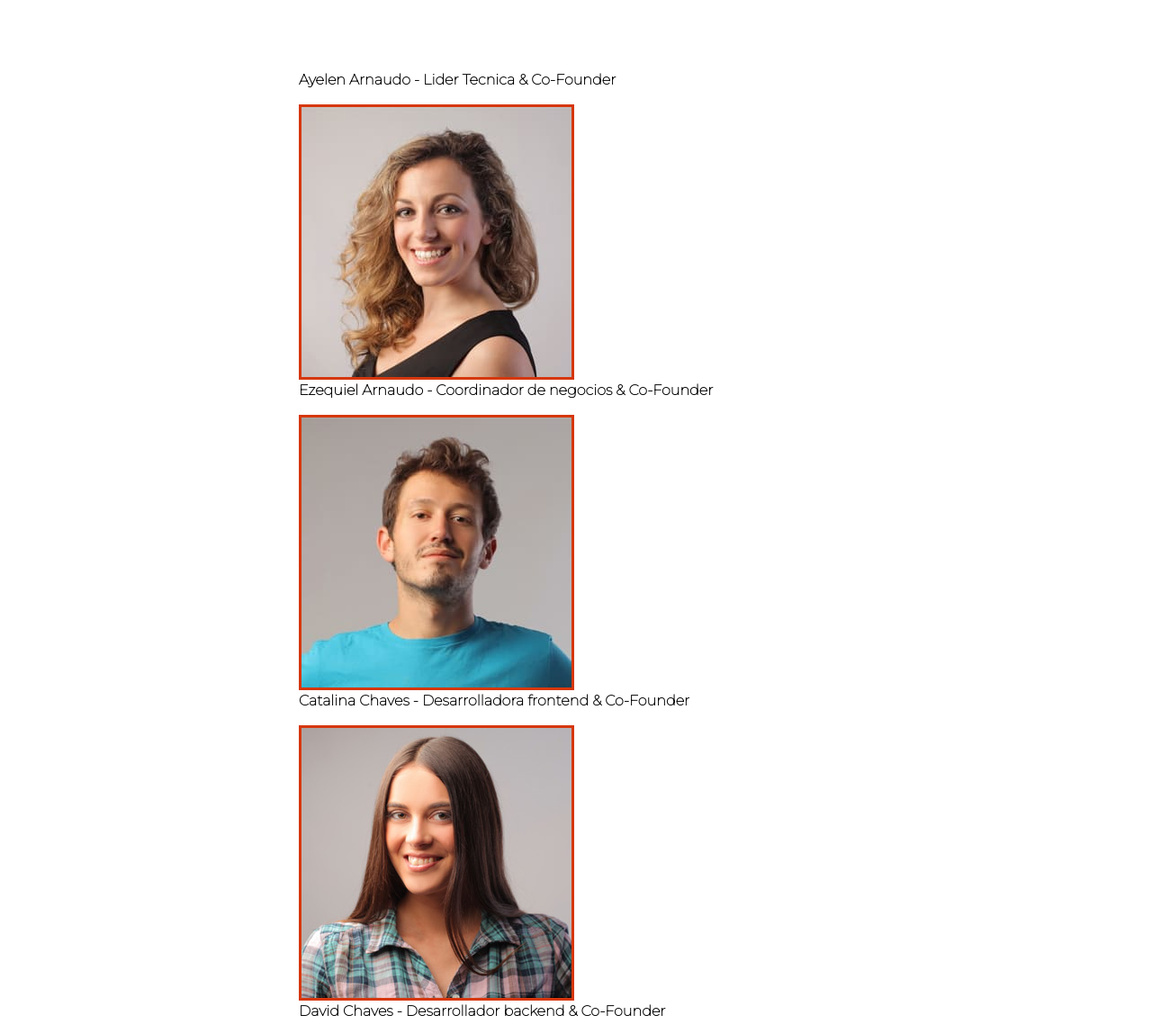
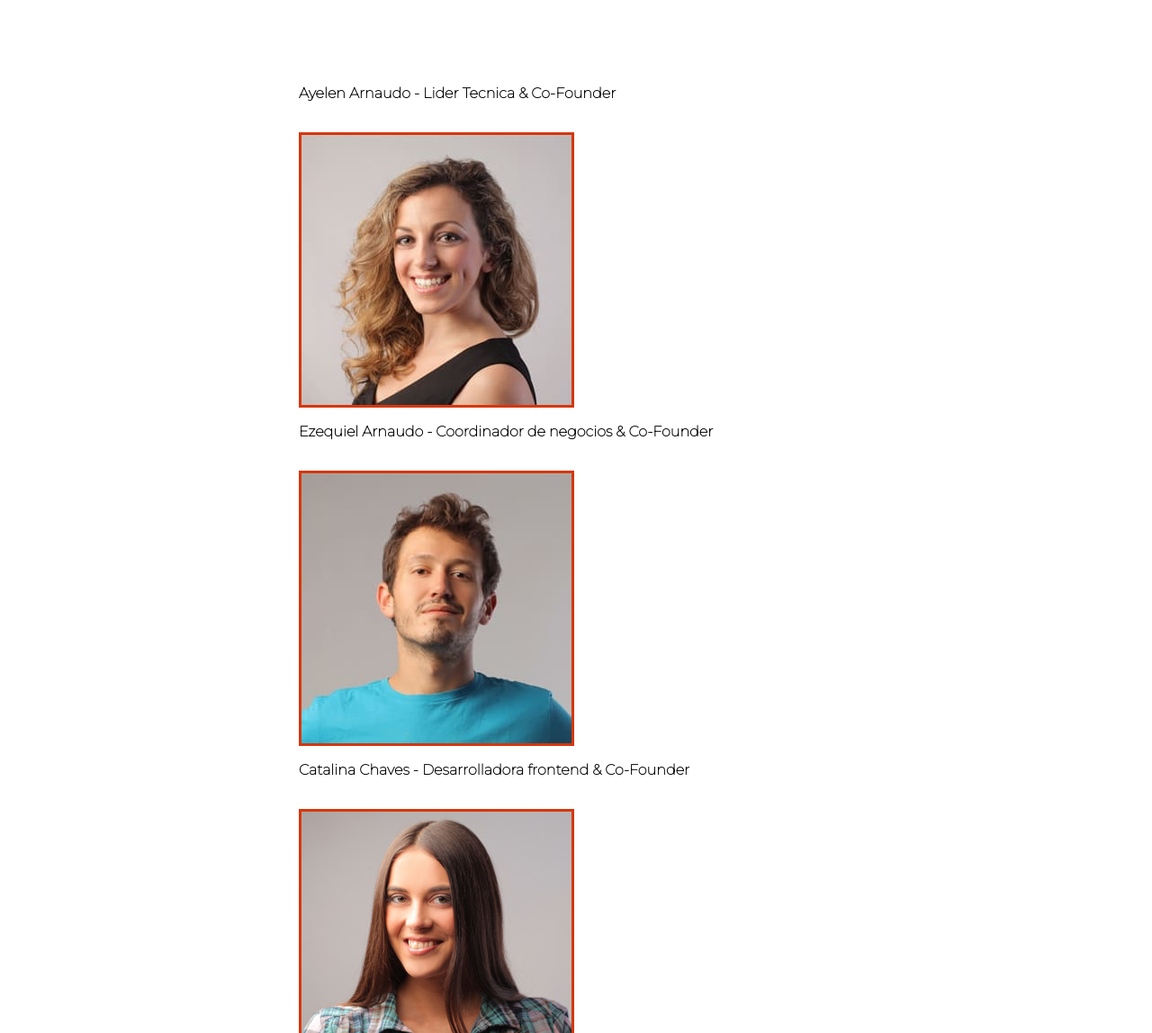
Before and after one commit to ezequielarnaudo/cursocoder, a plain HTML site: page section/equipo.html in a window 1280 px wide. Shown: the part 131-1279 px from the top of the page at 90% size. Drawn offline with nearby package versions, Linux system fonts and the light colour scheme.

Commit message:
correccion equipo

```diff
--- a/sass-node/estilos/main.css
+++ b/sass-node/estilos/main.css
@@ -108,7 +108,9 @@ a {
   .teamNeo__equipoNeo {
     color: black;
     font-weight: bold;
-    margin-top: 15px; }
+    margin-top: 15px;
+    display: block;
+  }
 
 .main {
   margin-top: 5rem;
--- a/section/equipo.html
+++ b/section/equipo.html
@@ -77,25 +77,25 @@
     <h1 class="main__titulo">Lideres de equipos de NEO</h1>
     <div class="row teamNeo">
       <div class="col">
-        <span class="teamNeo__equipoNeo">Ayelen Arnaudo - Lider Tecnica & Co-Founder</span>
+        <span class="teamNeo__equipoNeo"><p>Ayelen Arnaudo - Lider Tecnica & Co-Founder</p></span>
         <div class="rotarImg">
           <img class="imgScale" src="../images/ayeArnaudo.jpg" alt="Ayelen Arnaudo">
         </div>
       </div>
       <div class="col">
-        <span class="teamNeo__equipoNeo">Ezequiel Arnaudo - Coordinador de negocios & Co-Founder</span>
+        <span class="teamNeo__equipoNeo"><p>Ezequiel Arnaudo - Coordinador de negocios & Co-Founder</p></span>
         <div class="rotarImg">
           <img class="imgScale" src="../images/ezeArnaudo.jpg" alt="Ezequiel Arnaudo">
         </div>
       </div>
       <div class="col">
-        <span class="teamNeo__equipoNeo">Catalina Chaves - Desarrolladora frontend & Co-Founder</span>
+        <span class="teamNeo__equipoNeo"><p>Catalina Chaves - Desarrolladora frontend & Co-Founder</p></span>
         <div class="rotarImg">
           <img class="imgScale" src="../images/cataChaves.jpg" alt="Catalina Chaves">
         </div>
       </div>
       <div class="col">
-        <span class="teamNeo__equipoNeo">David Chaves - Desarrollador backend & Co-Founder</span>
+        <span class="teamNeo__equipoNeo"><p>David Chaves - Desarrollador backend & Co-Founder</p></span>
         <div class="rotarImg">
           <img class="imgScale" src="../images/davidChaves.jpg" alt="David Chaves">
         </div>
```
